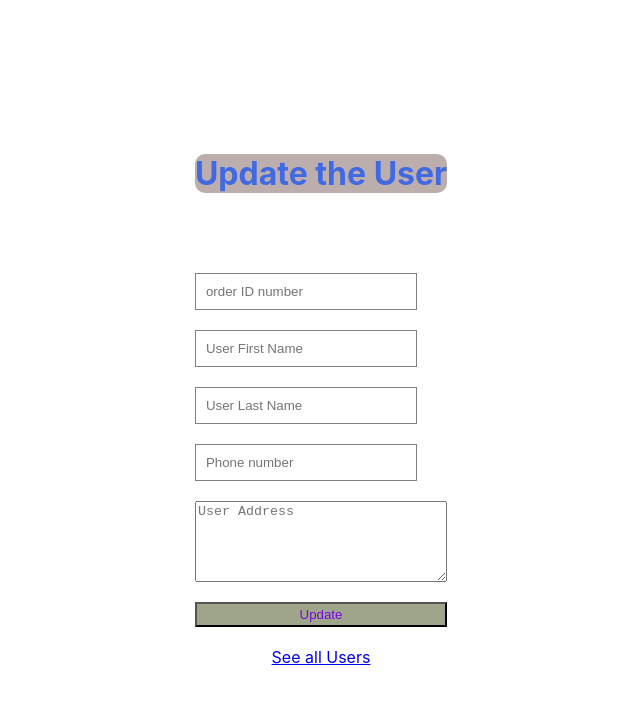
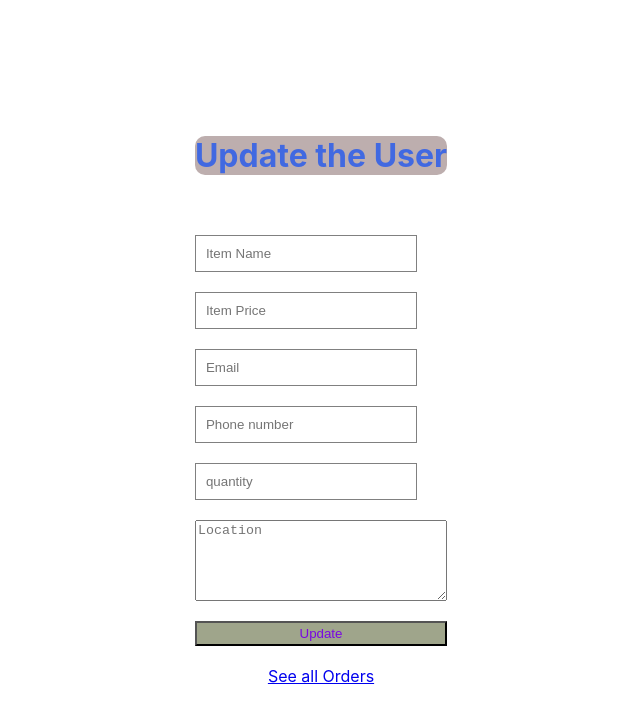
Before and after one commit to shrikar10/foodStall, a React (Create React App) app in the folder client/: page /update/1 in a window 1280 px wide. Shown: the top 722 px of the page, without its empty margins (319-959 px from the left). Built offline with nearby package versions, Linux system fonts and the light colour scheme; no server answers.

Commit message:
Updated Frontend with the update component

```diff
--- a/client/src/food/Orders.jsx
+++ b/client/src/food/Orders.jsx
@@ -48,7 +48,10 @@ const Orders = () => {
                         <button className="delete" onClick={()=>handleDelete(order.order_id)}>Delete</button>
                         <button className="Update">
                             <Link
+                                // to={{pathname: `/update/${order.order_id}`,state:{entityid:"orders"}}}
+                                //send a prop stating this request is from orders
                                 to={`/update/${order.order_id}`}
+                                state={{entityid:"orders"}}
                                 style={{color:"inherit",textDecoration:"none"}}
                             >
                             Update
--- a/client/src/food/Update.jsx
+++ b/client/src/food/Update.jsx
@@ -1,10 +1,9 @@
 import axios from 'axios';
-import React, { useState } from 'react';
+import React, { useEffect, useState } from 'react';
 import {Link, useLocation, useNavigate } from 'react-router-dom';
 
 const Update = () => {
     const [user, setUser] =useState({
-        // user_id: "",
         order_id :"",
         first_name :"",
         last_name :"",
@@ -12,23 +11,86 @@ const Update = () => {
         address : "",
 
     });
+    const [order, setOrder] =useState({
+      email: "",
+      item_name :"",
+      phone_number :"",
+      item_price :"",
+      quantity :"",
+      location :""
+    })
     const [error,setError] = useState(false)
 
     const location = useLocation()
     const navigate = useNavigate()
 
     const user_id = location.pathname.split("/")[2]
-
+    const entity = location.state?.entityid;
 
     const handleChange = (e) =>{
-        setUser(prev=>({...prev, [e.target.name]: e.target.value}));
+      if(entity === "users"){
+        setUser(prev=>({...prev, [e.target.name]: e.target.value}));}
+        else{
+          setOrder(prev=>({...prev, [e.target.name]: e.target.value}));
+        }
     };
+
+    useEffect( ()=>{
+       const  updateForm =  async () =>{
+        if (entity === "users"){
+           await axios.get("http://localhost:8000/api/getuserbyid/"+user_id)
+          .then(res=>{
+            setUser(res.data);
+            setError(true)
+          })
+          .catch(err=>console.log(err))
+        }
+        else{
+          await axios.get("http://localhost:8000/api/getorderbyid/"+user_id)
+          .then(res=>{
+            setOrder(res.data);
+          })
+          .catch(err=>console.log(err))
+        }
+      }
+      updateForm()
+      console.log(error);
+    },[])
+
+    const handleDelete = async (e) =>{
+      e.preventDefault();
+      try{
+        if(entity === "users"){
+          await axios.delete("http://localhost:8000/api/deleteuser/"+user_id);
+          navigate("/")
+          alert("User deleted successfully!");
+        }
+        else{
+          await axios.delete("http://localhost:8000/api/deleteorder/"+user_id);
+          navigate("/orders")
+          alert("Order deleted successfully!");
+        }
+      }catch(err){
+        console.log(err);
+        setError(true);
+      }
+    }
+
 
     const handleClick =async  e => {
         e.preventDefault()
         try{
+          if(entity=== "users"){
             await axios.put("http://localhost:8000/api/updateUser/"+ user_id,user);
             navigate("/")
+            alert("User updated successfully!");
+            }
+            else{
+              await axios.put("http://localhost:8000/api/updateorder/"+ user_id,order);
+              navigate("/orders")
+              alert("Order updated successfully!");
+
+            }
         }catch(err){
             console.log(err);
             setError(true);
@@ -38,24 +100,67 @@ const Update = () => {
     // console.log(book)
 
     return (
-        <div className='form'>
-            <h1>Update the User</h1>
+      <div>
+      <h1>{entity === "orders" ? 'Update the Order' : 'Update the User'}</h1>
+      {entity === "users" ?
+
+            <div className='form'>
             <input
             type="number"
-            placeholder="order ID number"
+            value={user.first_name}
             name="order_id"
             onChange={handleChange}
           />
           <input
             type="text"
-            placeholder="User First Name"
+            value={user.first_name}
             name="first_name"
             onChange={handleChange}
           />
           <input
             type="text"
-            placeholder="User Last Name"
+            value={user.last_name}
             name="last_name"
+            onChange={handleChange}
+          />
+          <input
+            type="number"
+            value={user.phone_number}
+            name="phone_number"
+            onChange={handleChange}
+          />
+          <textarea
+            rows={5}
+            type="text"
+            value={user.address}
+            name="address"
+            onChange={handleChange}
+            />
+            <button className="formButton" onClick={handleClick}>Update</button>
+            {error && "Something went wrong!"}
+            <Link to="/">See all Users</Link>
+
+            </div>
+
+         :
+         <div className='form'>
+
+          <input
+            type="text"
+            placeholder="Item Name"
+            name="item_name"
+            onChange={handleChange}
+          />
+           <input
+            type="number"
+            placeholder="Item Price"
+            name="item_price"
+            onChange={handleChange}
+          />
+          <input
+            type="text"
+            placeholder="Email"
+            name="email"
             onChange={handleChange}
           />
           <input
@@ -64,19 +169,29 @@ const Update = () => {
             name="phone_number"
             onChange={handleChange}
           />
-          <textarea
+          <input
+            type="number"
+            placeholder="quantity"
+            name="quantity"
+            onChange={handleChange}
+            />
+            <textarea
             rows={5}
             type="text"
-            placeholder="User Address"
-            name="address"
+            placeholder="Location"
+            name="location"
             onChange={handleChange}
             />
             <button className="formButton" onClick={handleClick}>Update</button>
             {error && "Something went wrong!"}
-            <Link to="/">See all Users</Link>
+            <Link to="/orders">See all Orders</Link>
+            </div>
+
+            }
 
 
         </div>
+
     )
 }
 
--- a/client/src/food/Users.jsx
+++ b/client/src/food/Users.jsx
@@ -18,7 +18,6 @@ const Users = () => {
         fetchAllUsers();
     },[]);
 
-    console.log(users);
 
     const handleDelete = async (id)=>{
         try{
@@ -48,7 +47,9 @@ const Users = () => {
                         <button className="delete" onClick={()=>handleDelete(user.user_id)}>Delete</button>
                         <button className="Update">
                             <Link
+                                // to={{pathname:`/update/${user.user_id}`,state:{entityid:"users"}}}
                                 to={`/update/${user.user_id}`}
+                                state={{entityid:"users"}}
                                 style={{color:"inherit",textDecoration:"none"}}
                             >
                             Update
```
Also changed, not shown: 2 other files (tests, documents, lock files or other folders).
